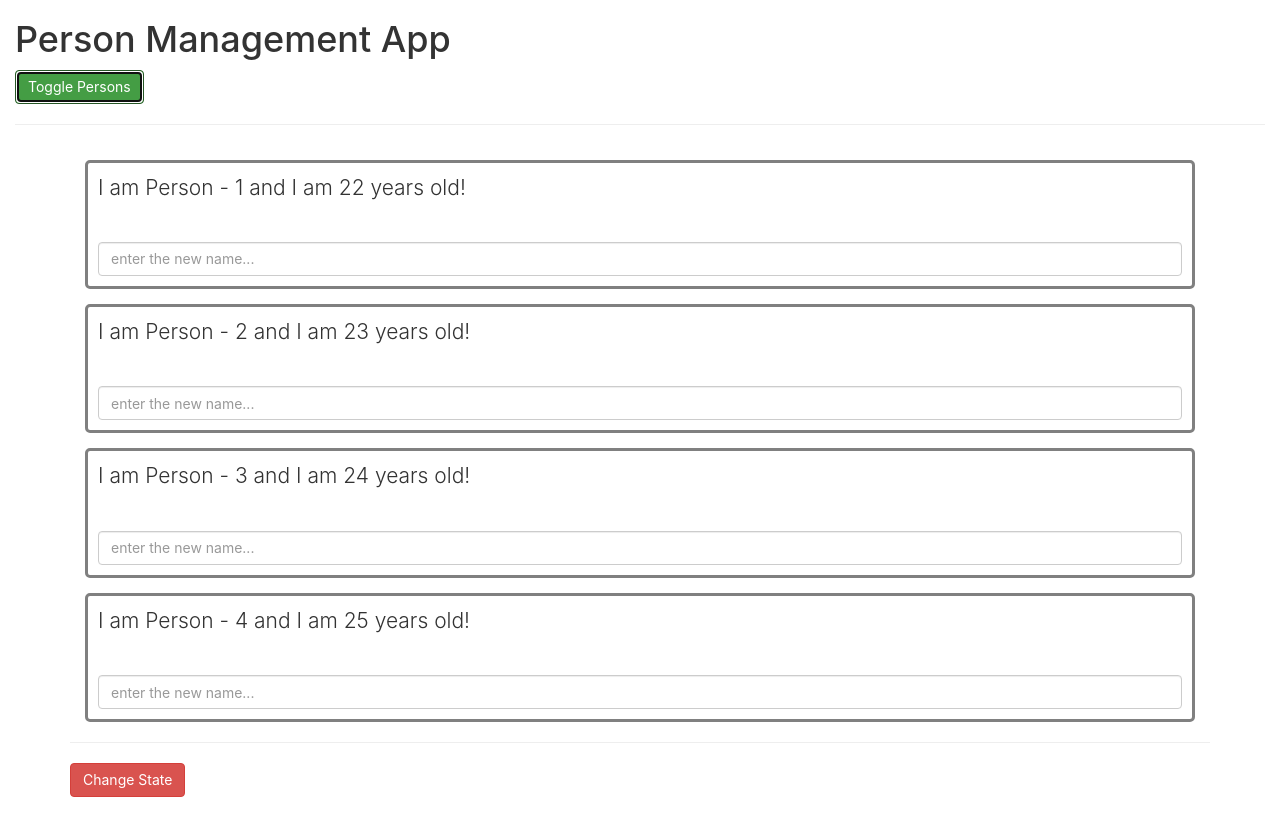
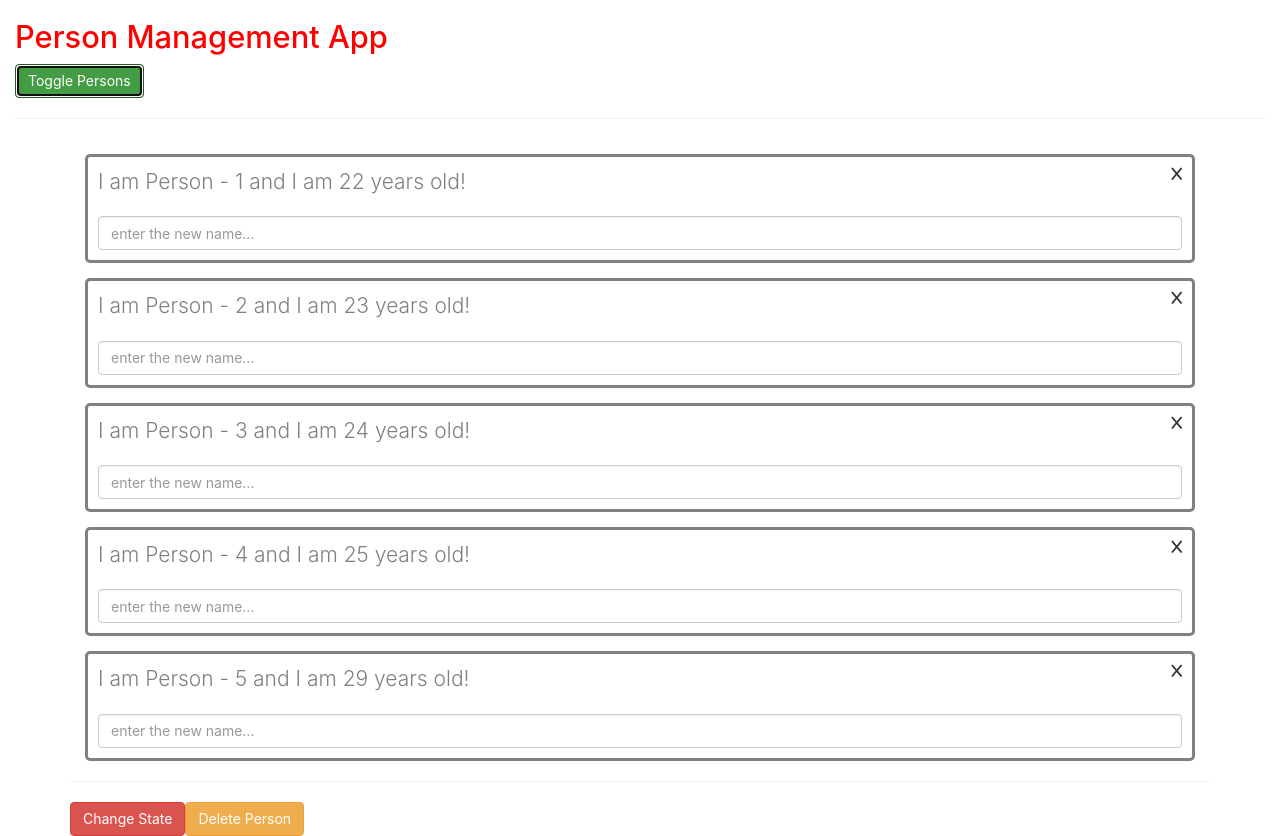
Before and after one commit to arunkudiyal/cu_09_react_01, a React (Create React App) app: page / in a window 1280 px wide. Both pictures are taken after a click on the button "Toggle Persons". Before the commit the page ends 800 px from the top, so only its background shows below. Built offline with nearby package versions, Linux system fonts and the light colour scheme.

Commit message:
CSS in JSX, Loops in JSX

```diff
--- a/public/index.html
+++ b/public/index.html
@@ -10,6 +10,7 @@
     <link rel="manifest" href="%PUBLIC_URL%/manifest.json" />
     <!-- Latest compiled and minified CSS -->
     <link rel="stylesheet" href="https://cdn.jsdelivr.net/npm/bootstrap@3.3.7/dist/css/bootstrap.min.css" integrity="sha384-BVYiiSIFeK1dGmJRAkycuHAHRg32OmUcww7on3RYdg4Va+PmSTsz/K68vbdEjh4u" crossorigin="anonymous">
+    <link rel="stylesheet" href="https://cdnjs.cloudflare.com/ajax/libs/font-awesome/6.1.2/css/all.min.css" integrity="sha512-1sCRPdkRXhBV2PBLUdRb4tMg1w2YPf37qatUFeS7zlBy7jJI8Lf4VHwWfZZfpXtYSLy85pkm9GaYVYMfw5BC1A==" crossorigin="anonymous" referrerpolicy="no-referrer" />
     <title>React App</title>
   </head>
   <body>
--- a/src/App.js
+++ b/src/App.js
@@ -5,10 +5,11 @@ class App extends Component {
   // JavaScript
   state = {
     persons: [
-      {name: 'Person - 1', age: 22},
-      {name: 'Person - 2', age: 23},
-      {name: 'Person - 3', age: 24},
-      {name: 'Person - 4', age: 25},
+      {id:'1001', name: 'Person - 1', age: 22},
+      {id:'1002', name: 'Person - 2', age: 23},
+      {id:'1003', name: 'Person - 3', age: 24},
+      {id:'1004', name: 'Person - 4', age: 25},
+      {id:'1005', name: 'Person - 5', age: 29}
     ],
     showPersons: false
   }
@@ -47,6 +48,12 @@ class App extends Component {
     })
   }
 
+  deletePersonHandler = () => {
+    let personsCopy = [...this.state.persons];
+    personsCopy.splice(2, 1)
+    this.setState({persons: personsCopy})
+  }
+
   render() {
     // JavaScript
     let persons = ( <h3>Click on Toggle Persons!</h3> )
@@ -54,26 +61,17 @@ class App extends Component {
     if(this.state.showPersons) {
       persons = (
         <div className='container'>
-          <Person
-            name={this.state.persons[0].name}
-            age={this.state.persons[0].age} />
+          {
+            this.state.persons.map( (person, index) =>
+              <Person
+                key={person.id}
+                name={person.name}
+                age={person.age} /> )
+          }
+          <hr />
+          <button onClick={this.onChangeNameHandler} className='btn btn-danger'>Change State</button>
 
-          <Person
-            name={this.state.persons[1].name}
-            age={this.state.persons[1].age}
-            changed={(e) => this.onSetName(e)} />
-
-          <Person
-            name={this.state.persons[2].name}
-            age={this.state.persons[2].age} />
-
-          <Person
-            name={this.state.persons[3].name}
-            age={this.state.persons[3].age} />
-
-          <hr />
-
-          <button onClick={this.onChangeNameHandler} className='btn btn-danger'>Change State</button>
+          <button onClick={this.deletePersonHandler} className='btn btn-warning'>Delete Person</button>
         </div>
       )
     }
@@ -82,7 +80,7 @@ class App extends Component {
       // JSX
       <div>
         <div className="container-fluid">
-          <h1>Person Management App</h1>
+          <h1 style={{ color: 'red', fontSize: '2.2em' }}>Person Management App</h1>
           <button onClick={this.onShowPersons} className='btn btn-success'>Toggle Persons</button>
           <hr />
         </div>
--- a/src/Person/Person.css
+++ b/src/Person/Person.css
@@ -4,3 +4,8 @@
     padding: 10px;
     margin: 15px
 }
+
+.my-div {
+    display: flex;
+    justify-content: space-between;
+}
--- a/src/Person/Person.jsx
+++ b/src/Person/Person.jsx
@@ -1,9 +1,16 @@
 import './Person.css'
 
 const Person = (props) => {
+    const paraStyles = {
+        color: 'gray'
+    }
+
     return (
         <div id='my-person-div'>
-            <p onClick={props.clicked} className="lead">I am {props.name} and I am {props.age} years old!</p> <br />
+            <div className='my-div'>
+                <p style={paraStyles} onClick={props.clicked} className="lead">I am {props.name} and I am {props.age} years old!</p> <br />
+                <i class="fa-solid fa-x"></i>
+            </div>
 
             <input onChange={(e) => props.changed(e)} className='form-control' type="text" placeholder='enter the new name...' />
         </div>
```
